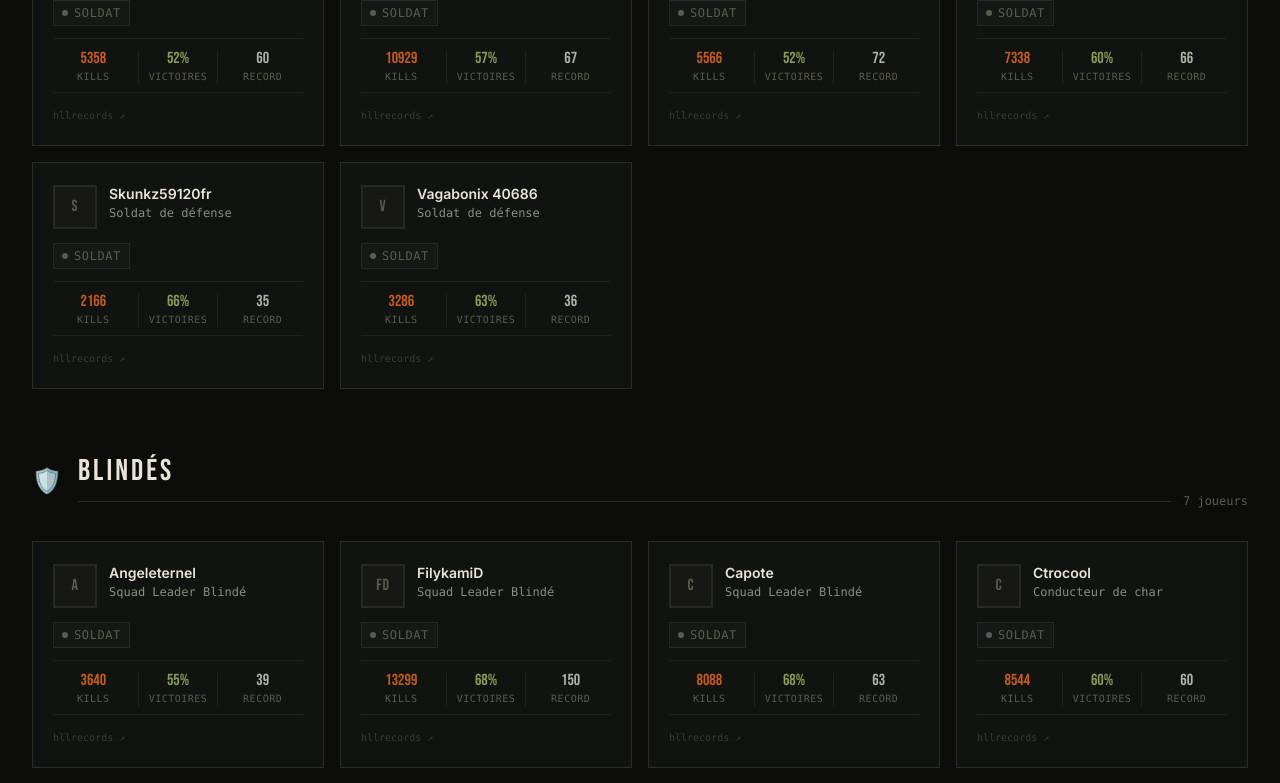
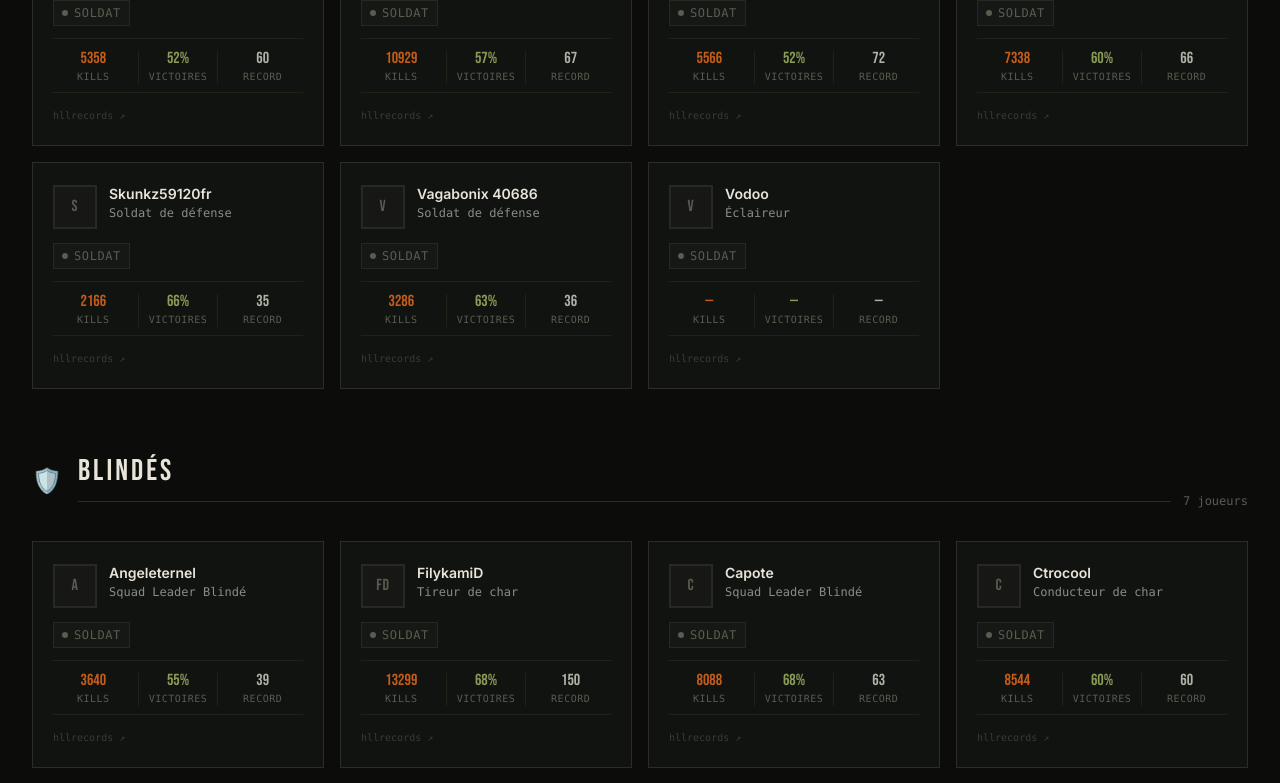
Before and after one commit to geniousnick/hll-clan-website, a Next.js app: page /roster in a window 1280 px wide. Shown: the part 3234-4017 px from the top of the page. Built offline with nearby package versions, Linux system fonts and the light colour scheme; no server answers.

Commit message:
Update players.ts

```diff
--- a/src/data/players.ts
+++ b/src/data/players.ts
@@ -196,7 +196,7 @@ export const players: Player[] = [
     pseudo: "FilykamiD",
     role: "armor",
     grade: "Soldat",
-    specialty: "Squad Leader Blindé",
+    specialty: "Tireur de char",
     hllRecordsId: "ae75e682179d0affb83899233b1c6bd5",
     winRate: 68,
     kills: 13299,
@@ -514,6 +514,16 @@ export const players: Player[] = [
     kills: 3286,
     highestKills: 36
   },
+  // ── Infanterie - Support ────────────────────────────────────────────────
+  {
+    id: 43,
+    pseudo: "Vodoo",
+    role: "infantry",
+    grade: "Soldat",
+    specialty: "Éclaireur",
+    hllRecordsId: "4ebaa7a3ac55812b9ef0dd642d1bee42",
+  },
+
 ];
 
 export const roleOrder: PlayerRole[] = [
```
